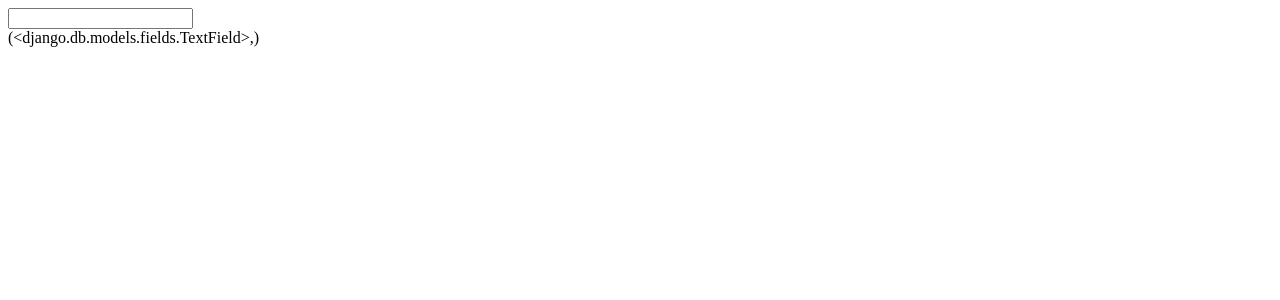
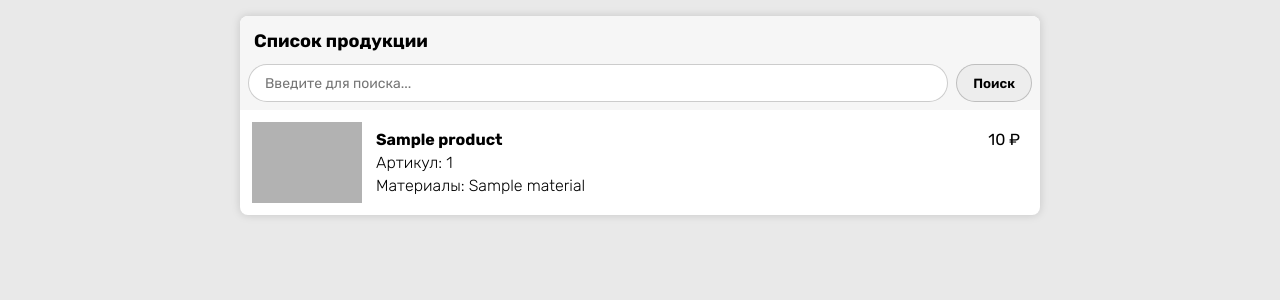
Before and after one commit to InfiniteC0re/team-project-mephi-2023, a Django app: page / in a window 1280 px wide. Shown: the top 300 px of the page. Run offline with Django 4.2, Linux system fonts and the light colour scheme; tables that the repository leaves empty hold one stand-in row (values such as "Sample post").

Commit message:
List products and their info

```diff
--- a/backend/backend/settings.py
+++ b/backend/backend/settings.py
@@ -40,6 +40,7 @@
     'django.contrib.sessions',
     'django.contrib.messages',
     'django.contrib.staticfiles',
+    'django.contrib.humanize',
     'proj.apps.ProjConfig',
 ]
 
--- a/backend/proj/models.py
+++ b/backend/proj/models.py
@@ -10,11 +10,11 @@
 class Material(models.Model):
     name = models.TextField()
     type = models.ForeignKey(MaterialType, models.CASCADE)
-    count = models.IntegerField(),
-    unit = models.TextField(),
-    numInStorage = models.IntegerField(),
-    minNumRemaining = models.IntegerField(),
-    cost = models.FloatField(),
+    count = models.IntegerField()
+    unit = models.TextField()
+    numInStorage = models.IntegerField()
+    minNumRemaining = models.IntegerField()
+    cost = models.FloatField()
 
     class Meta:
         managed = False
@@ -28,13 +28,13 @@
         db_table = 'ProductType'
 
 class Product(models.Model):
-    name = models.TextField(),
-    code = models.IntegerField(),
-    minCost = models.IntegerField(),
-    image = models.TextField(),
+    name = models.TextField()
+    code = models.IntegerField()
+    minCost = models.IntegerField()
+    image = models.TextField()
     type = models.ForeignKey(ProductType, models.CASCADE)
-    numPeopleToProduce = models.IntegerField(),
-    workshop = models.IntegerField(),
+    numPeopleToProduce = models.IntegerField()
+    workshop = models.IntegerField()
     materials = models.ManyToManyField(Material, db_table="Product_Materials")
 
     class Meta:
--- a/backend/proj/urls.py
+++ b/backend/proj/urls.py
@@ -4,5 +4,5 @@
 app_name = "proj"
 
 urlpatterns = [
-    path('', views.index, name='materialTypes'),
+    path('', views.index),
 ]
--- a/backend/proj/views.py
+++ b/backend/proj/views.py
@@ -7,10 +7,5 @@
     products_all = Product.objects.all()
     paginator = Paginator(products_all, 20)
 
-    products = paginator.page(1)
-
-    for i in products:
-        i.materials.set(i.materials.all())
-
-    context = { "products": products }
-    return render(request, "shop/materialType.html", context)
+    context = { "products": paginator.page(1) }
+    return render(request, "shop/index.html", context)
--- a/backend/templates/base.html
+++ b/backend/templates/base.html
@@ -1,20 +1,35 @@
 <!DOCTYPE html>
 <html lang="ru">
+
 <head>
     </meta>
     <title>
-        {% block title %}
-        Здесь могло быть название страницы
+        {% block title %} Главная {% endblock %}
+    </title>
+    <style>
+        * {
+            margin: 0;
+            padding: 0;
+            box-sizing: border-box;
+            font-family: 'Rubik', sans-serif;
+        }
 
-        {% endblock %}
+        body {
+            background: rgb(233, 233, 233);
+        }
+    </style>
+    <link rel="preconnect" href="https://fonts.googleapis.com">
+    <link rel="preconnect" href="https://fonts.gstatic.com" crossorigin>
+    <link
+        href="https://fonts.googleapis.com/css2?family=Raleway:ital,wght@0,100;0,200;0,300;0,400;0,500;0,600;0,700;0,800;0,900;1,100;1,200;1,300;1,400;1,500;1,600;1,700;1,800;1,900&family=Rubik:ital,wght@0,300;0,400;0,500;0,600;0,700;0,800;0,900;1,300;1,400;1,500;1,600;1,700;1,800;1,900&display=swap"
+        rel="stylesheet">
+</head>
 
-    </title>
-</head>
 <body>
     <main>
         {% block content %}
-        Здесь мог быть контент
         {% endblock %}
     </main>
 </body>
+
 </html>
--- /dev/null
+++ b/backend/templates/shop/index.html
@@ -0,0 +1,156 @@
+{% extends "base.html" %}
+{% load humanize %}
+
+{% block content %}
+<style>
+    #main-wrap {
+        padding: 16px;
+    }
+
+    .list {
+        margin: auto;
+        display: flex;
+        flex-direction: column;
+        max-width: 800px;
+        overflow: auto;
+        border-radius: 8px;
+        background: rgb(255, 255, 255);
+        filter: drop-shadow(0 0 4px rgba(0, 0, 0, .15));
+    }
+
+    .toolbar {
+        padding: 8px;
+        background: rgb(246, 246, 246);
+    }
+
+    .toolbar h3 {
+        margin-top: 6px;
+        margin-bottom: 12px;
+        margin-left: 6px;
+        font-size: 18px;
+    }
+
+    .toolbar .elements {
+        height: 38px;
+        display: flex;
+        gap: 8px;
+    }
+
+    .toolbar button,
+    .toolbar input {
+        padding: 8px 16px;
+        border-radius: 9999px;
+        border: 1px solid rgba(0, 0, 0, .2);
+        outline: none;
+        background: rgb(255, 255, 255);
+    }
+
+    .toolbar button {
+        font-weight: 600;
+        background: rgb(237, 237, 237);
+        cursor: pointer;
+        transition: 0.1s;
+    }
+
+    .toolbar button:hover {
+        background: rgb(242, 242, 242);
+        border-color: rgba(25, 174, 166, 0.635);
+        transform: scale(1.02);
+    }
+
+    .toolbar button:active {
+        transform: scale(0.98);
+    }
+
+    .toolbar input {
+        width: 100%;
+        font-size: 14px;
+        transition: 0.05s;
+    }
+
+    .toolbar input:focus {
+        border-color: rgba(25, 174, 166, 0.635);
+    }
+
+    .products .product {
+        display: flex;
+        width: 100%;
+        min-height: 90px;
+        box-sizing: border-box;
+        padding: 12px;
+        gap: 6px;
+    }
+
+    .products .product:nth-child(2n) {
+        background: rgb(246, 246, 246);
+    }
+
+    .products .product .image {
+        min-width: 110px;
+        height: 81px;
+        background: rgba(0, 0, 0, .3);
+        margin: auto 0;
+    }
+
+    .products .product .info {
+        margin: 8px;
+        width: 100%;
+        display: flex;
+        flex-direction: column;
+        gap: 4px
+    }
+
+    .products .product .info .top {
+        display: flex;
+        justify-content: space-between;
+    }
+
+    .products .product .info .top .name {
+        font-weight: bold;
+    }
+
+    .products .product .info .code {
+        font-weight: 300;
+    }
+
+    .products .product .info .materials {
+        font-weight: 300;
+        margin-right: 80px;
+    }
+</style>
+
+<div id="main-wrap">
+    <div class="list">
+        <div class="toolbar">
+            <h3>Список продукции</h3>
+            <div class="elements">
+                <input type="text" placeholder="Введите для поиска...">
+                <button>Поиск</button>
+            </div>
+        </div>
+        <div class="products">
+            {% for product in products %}
+            <div class="product">
+                <div class="image"></div>
+                <div class="info">
+                    <div class="top">
+                        <div class="name">{{ product.name }}</div>
+                        <div class="cost">{{ product.minCost|intcomma }} ₽</div>
+                    </div>
+                    <div class="code">Артикул: {{ product.code }}</div>
+                    <div class="materials">
+                        <span>Материалы: </span>
+                        {% for material in product.materials.all %}
+                        <span class="material">
+                            {{ material.name }}
+                        </span>
+                        {% endfor %}
+                    </div>
+                </div>
+            </div>
+            {% endfor %}
+        </div>
+    </div>
+</div>
+
+{% endblock %}
--- a/backend/templates/shop/materialType.html
+++ /dev/null
@@ -1,10 +0,0 @@
-{% extends "base.html" %}
-
-{% block content %}
-
-<input type="text">
-{% for product in products %}
-<div class="name">{{ product.name }}</div>
-{% endfor %}
-
-{% endblock %}
```
